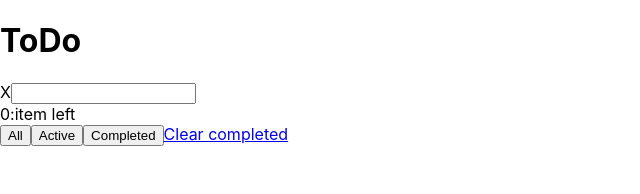
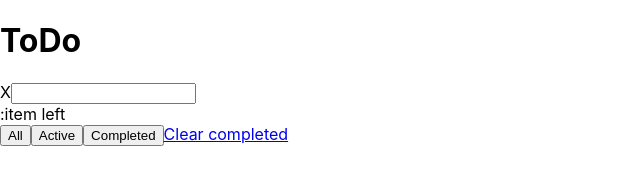
Before and after one commit to v-nadolinsky-exceed/React-todo, a React (Create React App) app: page / in a window 1280 px wide. Shown: the top 194 px of the page, without its empty margins (0-640 px from the left). Built offline with nearby package versions, Linux system fonts and the light colour scheme.

Commit message:
Second version 2.1

```diff
--- a/src/App.js
+++ b/src/App.js
@@ -8,9 +8,8 @@ import ItemTodo from './components/ItemTodo';
 class App extends React.Component {
   state = {
       arrayOfTask : [],
-     /*  showArray: [], */
       inputValue: '',
-      swith: "all"
+      swith: "all",
   }
 
   handleChange = (event) => {
@@ -33,14 +32,13 @@ class App extends React.Component {
     }
   }
 
-
-
-  itemLeft = () => {
-    const {arrayOfTask} = this.state
-    let value = null;
-    value = arrayOfTask.filter(elem => elem.completed === false)
-    return value.length
-  }
+  // itemLeft = () => {
+  //   const {arrayOfTask} = this.state
+  //   let value = null;
+  //   value = arrayOfTask.filter(elem => elem.completed === false)
+  //   return value
+  //   /* this.setState({itemLeft: value.length}) */
+  // }
 
   removeCompletedTask = (e) => {
     e.preventDefault()
@@ -81,7 +79,6 @@ class App extends React.Component {
 
 
   render() {
-    console.log(this.state.swith)
     return(
       <>
       <h1>ToDo</h1>
@@ -89,28 +86,17 @@ class App extends React.Component {
       handleChange={this.handleChange}
       addTask={this.addTask}
       generateArray={this.generateArray}
-      /* isChecked={this.isChecked} */
       data={this.state} />
-      <Footer data={this.state} all={this.all} active={this.active} completed={this.completed} itemLeft={this.itemLeft} removeCompletedTask={this.removeCompletedTask}/>
+      <Footer data={this.state}
+      all={this.all}
+      active={this.active}
+      completed={this.completed}
+      /* itemLeft={this.itemLeft}  */
+      removeCompletedTask={this.removeCompletedTask}
+      />
       </>
     )
   }
 }
 
 export default App;
-
-
- /* generateArray = () => {
-    const {arrayOfTask} = this.state
-    const completeArray = [];
-    const activeArray = [];
-      arrayOfTask.map(elem => {
-      if(elem.completed === true) {
-        return completeArray.push(elem)
-      }else if(elem.completed === false) {
-        return activeArray.push(elem)
-      }else {
-        return arrayOfTask
-      }
-    })
-  } */
--- a/src/components/Footer.js
+++ b/src/components/Footer.js
@@ -5,11 +5,10 @@ class Footer extends React.Component {
 
 
     render() {
-       /*  console.log(this.props.data.swith) */
        const {all, active , completed , itemLeft ,removeCompletedTask} = this.props
         return (
             <div className="footer-flex" >
-                <div className="total-active">{itemLeft()}:item left</div>
+                <div className="total-active">{}:item left</div>
                 <button className="btn btn_all" onClick={all}>All</button>
                 <button className="btn btn_active" onClick={active}>Active</button>
                 <button className="btn btn_completed" onClick={completed}
--- a/src/components/Header.js
+++ b/src/components/Header.js
@@ -31,7 +31,6 @@ class Header extends React.Component {
     }
 
     render() {
-        /* console.log(this.state.allStateChecked) */
         return(
             <Fragment>
             <span onClick={this.allChecked}>X</span>
```
